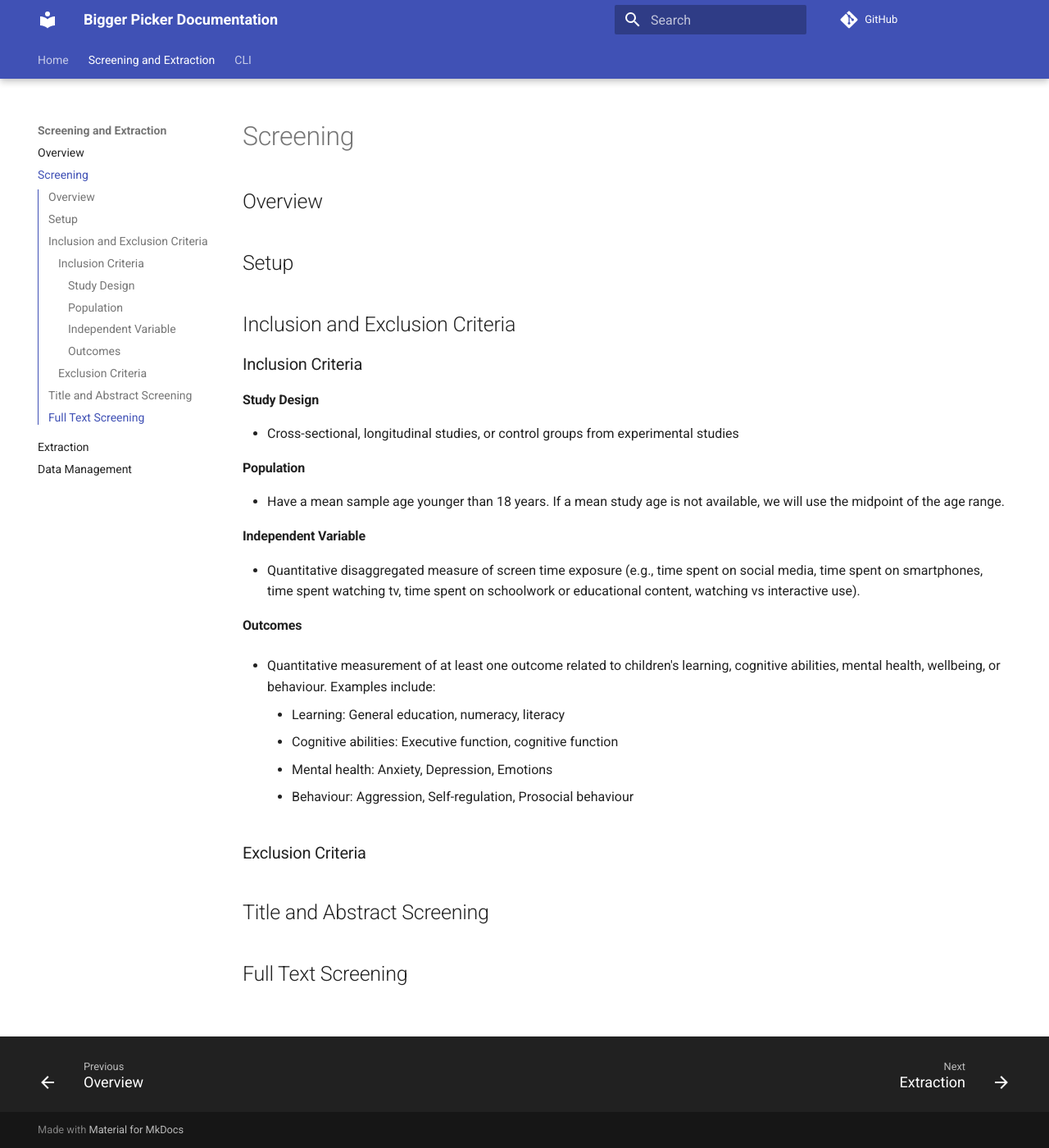
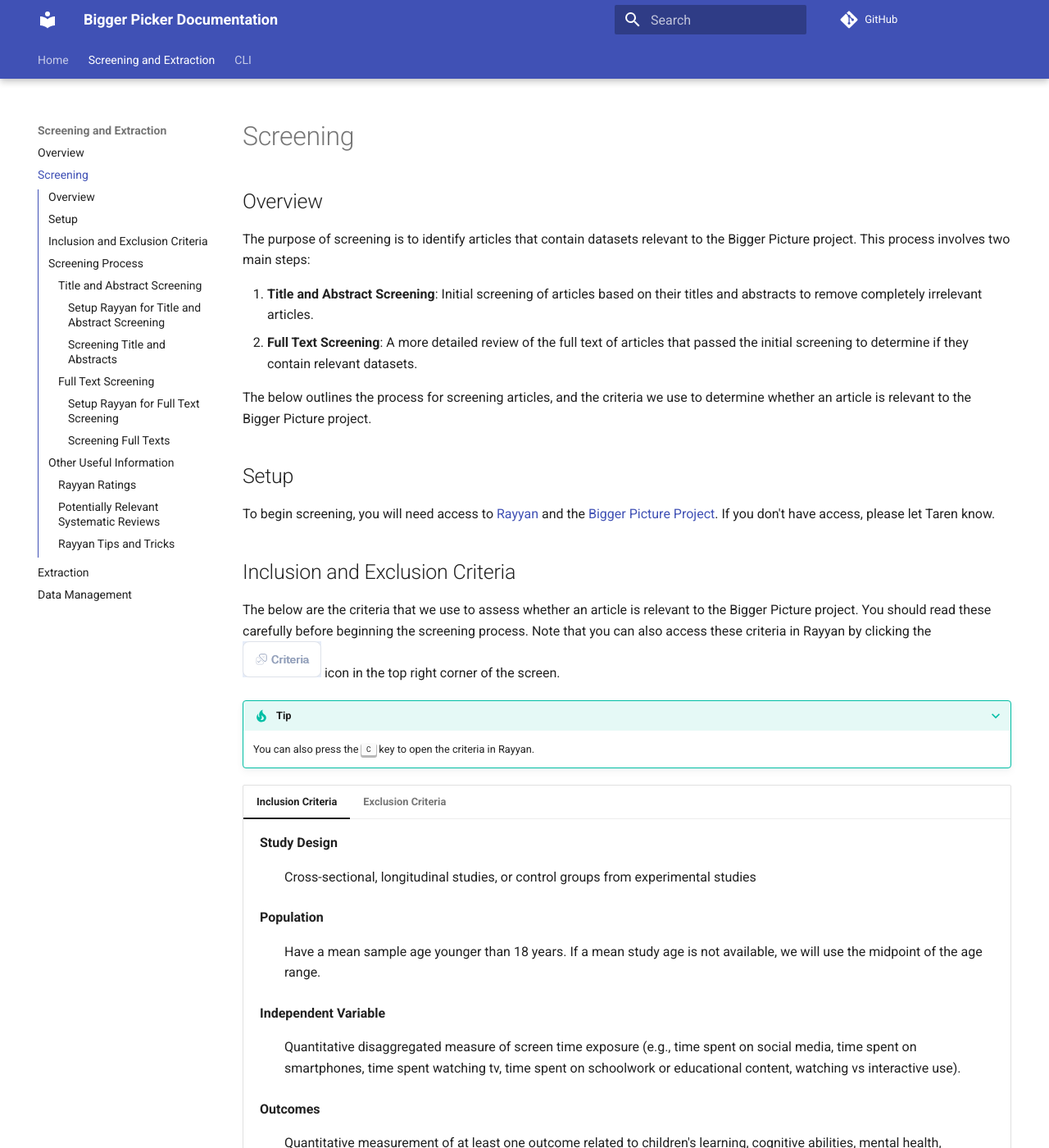
Before and after one commit to Motivation-and-Behaviour/bigger_picker, an MkDocs documentation site: the page built from docs/manual/screening.md, in a window 1280 px wide and 1400 px high. Shown: the whole window at 82% size. Built offline with MkDocs 1.6.1 and Material for MkDocs 9.7.7, drawn with Linux system fonts in a browser that asks for light colours; emoji names are drawn with the system emoji font; comment, search, counter and statistics services are not loaded; some of the changed text lies outside the part shown.

Commit message:
WIP: docs

```diff
--- /dev/null
+++ b/assets/inclusion_exclusion_criteria.md
@@ -0,0 +1,81 @@
+<!-- markdownlint-disable-file MD041 MD036 -->
+--8<-- [start:inclusion]
+
+**Study Design**
+
+:   Cross-sectional, longitudinal studies, or control groups from experimental studies
+
+**Population**
+
+:   Have a mean sample age younger than 18 years.
+    If a mean study age is not available, we will use the midpoint of the age range.
+
+**Independent Variable**
+
+:   Quantitative disaggregated measure of screen time exposure (e.g., time spent on social media, time spent on smartphones, time spent watching tv, time spent on schoolwork or educational content, watching vs interactive use).
+
+**Outcomes**
+
+:   Quantitative measurement of at least one outcome related to children's learning, cognitive abilities, mental health, wellbeing, or behaviour.
+    Examples include:
+
+      - Learning: General education, numeracy, literacy
+      - Cognitive abilities: Executive function, cognitive function
+      - Mental health: Anxiety, Depression, Emotions
+      - Behaviour: Aggression, Self-regulation, Prosocial behaviour
+
+--8<-- [end:inclusion]
+
+--8<-- [start:exclusion]
+
+!!! note
+    The label used in Rayyan is the part in **bold** below.
+    You only need to supply a label for a reason you are excluding an article when you are screening at the **full text** stage.
+    You do not need to supply a label for the title and abstract stage.
+
+**Wrong screen time measurement**
+
+:   Meets any of the following criteria:
+
+    - Only measured total or aggregated screen time and does not specify the type of screen activity (e.g., TV, social media, video games) and/or content (e.g., educational vs. recreational).
+      Note, studies will be included if disaggregated screen time data was collected, even if only aggregated results were reported.
+    - Does not specify the type of screen activity (e.g., TV, social media, video games) and/or content (e.g., educational vs. recreational).
+    - Only measured ‘problematic screen use’ (e.g., internet addiction scales) which do not provide time-based measurements
+    - Only has a dichotomous measure of screen use (e.g., ‘meets guidelines’ or ‘does not meet guidelines’).
+      Note, studies will be included if they measure screen time in time units, then converted to a dichotomous measure.
+    - Screen time measured is not ecologically valid.
+      That is, screen time should be measured in a way that reflects real-world use.
+      Studies where they have experimentally manipulated screen time (e.g., having children watch a show in the lab) are excluded.
+      An example of experimental screen time study that would be included are if they placed a restriction on children’s screen time and screen time was still ecological.
+
+**Wrong outcome**
+
+:   Does not include at least one quantitatively measured outcome related to learning, cognitive abilities, mental health, wellbeing, or behaviour.
+
+**Wrong age**
+
+:   Mean sample age older than 18 years. If the mean age is unclear and the age range midpoint is ≥18 years
+
+**Foreign Language**
+
+:   Full-text not available in English
+
+**Wrong study design**
+
+:   Study designs that cannot contribute to IPD including:
+
+    - Systematic reviews, meta-analyses, or narrative reviews
+    - Qualitative-only designs
+    - Studies that only report group-level associations (e.g., screen use rates and test scores by country)
+    - Case studies or case reports with no participant-level quantitative data
+
+**Data availability statement states that data cannot be shared.**
+
+:   Data availability statement states that data cannot be shared.
+    This may be stated in the data availability section in full-text.
+
+**PDF not available**
+
+:   Cannot retrieve full-text
+
+--8<-- [end:exclusion]
--- a/docs/manual/screening.md
+++ b/docs/manual/screening.md
@@ -2,41 +2,109 @@
 
 ## Overview
 
+The purpose of screening is to identify articles that contain datasets relevant to the Bigger Picture project.
+This process involves two main steps:
+
+1. **Title and Abstract Screening**: Initial screening of articles based on their titles and abstracts to remove completely irrelevant articles.
+2. **Full Text Screening**: A more detailed review of the full text of articles that passed the initial screening to determine if they contain relevant datasets.
+
+The below outlines the process for screening articles, and the criteria we use to determine whether an article is relevant to the Bigger Picture project.
+
 ## Setup
+
+To begin screening, you will need access to [Rayyan](https://www.rayyan.ai/) and the [Bigger Picture Project](https://new.rayyan.ai/reviews/1388927/overview).
+If you don't have access, please let Taren know.
 
 ## Inclusion and Exclusion Criteria
 
-### Inclusion Criteria
+The below are the criteria that we use to assess whether an article is relevant to the Bigger Picture project.
+You should read these carefully before beginning the screening process.
+Note that you can also access these criteria in Rayyan by clicking the ![Rayyan Criteria Icon](../imgs/rayyan_criteria.png) icon in the top right corner of the screen.
 
---8<-- [start:inclusion]
+???+ tip
+    You can also press the ++c++ key to open the criteria in Rayyan.
 
-#### Study Design
+=== "Inclusion Criteria"
 
-- Cross-sectional, longitudinal studies, or control groups from experimental studies
+    --8<-- "assets/inclusion_exclusion_criteria.md:inclusion"
 
-#### Population
+=== "Exclusion Criteria"
 
-- Have a mean sample age younger than 18 years.
-  If a mean study age is not available, we will use the midpoint of the age range.
+    --8<-- "assets/inclusion_exclusion_criteria.md:exclusion"
 
-#### Independent Variable
+## Screening Process
 
-- Quantitative disaggregated measure of screen time exposure (e.g., time spent on social media, time spent on smartphones, time spent watching tv, time spent on schoolwork or educational content, watching vs interactive use).
+We are only screening articles once, rather than screening in duplicate as is common in systematic reviews.
+We may later go back and double-screen articles that were excluded to ensure we haven't missed anything, but our priority is to get through the screening process as quickly as possible so that we can start contacting authors.
+When screening in Rayyan, it is important to set the filters so that you are only seeing articles that have not been screened yet, as this is not the default.
 
-#### Outcomes
+### Title and Abstract Screening
 
-- Quantitative measurement of at least one outcome related to children's learning, cognitive abilities, mental health, wellbeing, or behaviour.
-  Examples include:
+The goal of the title and abstract stage is just to remove articles that are clearly irrelevant to the Bigger Picture project.
+We aim to do this bit as quickly as possible - don't labour over decisions at this stage.
+If you are on the fence about an article, it is best to include it and review it in the full text stage.
 
-      - Learning: General education, numeracy, literacy
-      - Cognitive abilities: Executive function, cognitive function
-      - Mental health: Anxiety, Depression, Emotions
-      - Behaviour: Aggression, Self-regulation, Prosocial behaviour
+#### Setup Rayyan for Title and Abstract Screening
 
---8<-- [end:inclusion]
+1. Log in to [Rayyan](https://www.rayyan.ai/) and navigate to the [Bigger Picture Project](https://new.rayyan.ai/reviews/1388927/overview).
+2. Click on the **Screening** tab.
+3. Set the filters to show only articles that need to be screened:
+      - The filter by inclusion at the top of the list of articles should be set to 'Undecided':
 
-### Exclusion Criteria
+        ![Rayyan Undecided Filter](../imgs/rayyan_undecided.png)
 
-## Title and Abstract Screening
+      - The 'Max member Decisions' filter should be set to 'At most 0' (that is, articles that have not been screened by anyone yet):
 
-## Full Text Screening
+        ![Rayyan Max Member Decisions Filter](../imgs/rayyan_max_decisions.png)
+
+You are welcome to use the other filters to speed up the process.
+Some useful filters are:
+
+- *Keywords for Include/Exclude*: These are words that we have identified as common in either articles that are usually included or excluded.
+
+#### Screening Title and Abstracts
+
+Use the ![Rayyan Include](../imgs/rayyan_include.png) or ![Rayyan Exclude](../imgs/rayyan_exclude.png) buttons to screen articles.
+Avoid using the ![Rayyan Maybe](../imgs/rayyan_maybe.png) button, as this just requires it to be screened again later.
+
+The fastest way to screen articles is to use the keyboard shortcuts in Rayyan.
+Use the ++i++ key to include an article, the ++e++ key to exclude it.
+
+???+ tip
+    You can quickly view the keyboard shortcuts in Rayyan by pressing the ++v++ key.
+
+### Full Text Screening
+
+#### Setup Rayyan for Full Text Screening
+
+Setting up Rayyan is the same as for [Title and Abstract Screening](#setup-rayyan-for-title-and-abstract-screening).
+Navigate to the **Full Text Screening** tab and apply the same filters as above.
+You may also want to filter by if an article already has a PDF attached by setting the 'Full Text' filter to 'Private' (:person_shrugging:).
+
+#### Screening Full Texts
+
+There are two main differences between the full text screening and the title and abstract screening:
+
+<div class="annotate" markdown>
+
+1. When you exclude an article, you need to provide a reason.
+   You do this using the 'Exclude with Reasons' box at the bottom of the screen.
+
+    ???+ tip
+        You can quickly access the exclusion reasons by pressing the ++r++ key.
+
+2. When you include an article, you need to add a label that tells our software that it is ready to be extracted. (1)
+   When you have included an article,
+
+</div>
+
+1. For some inexplicable reason, the Rayyan API does not differentiate between articles included at the title and abstract stage and those included at the full text stage.
+   So, we have to use a label to indicate that an article is ready for extraction.
+
+## Other Useful Information
+
+### Rayyan Ratings
+
+### Potentially Relevant Systematic Reviews
+
+### Rayyan Tips and Tricks
--- /dev/null
+++ b/docs/stylesheets/extra.css
@@ -0,0 +1,8 @@
+.md-typeset .tabbed-set {
+  border: 0.5px solid var(--md-typeset-table-color);
+}
+
+.md-typeset .tabbed-content {
+  padding-left: 1rem;
+  padding-right: 1rem;
+}
--- a/mkdocs.yml
+++ b/mkdocs.yml
@@ -17,7 +17,6 @@ theme:
     - navigation.footer
     - navigation.tracking
     - content.code.copy
-    - content.tabs.link
     - content.tooltips
     - search.suggest
     - search.highlight
@@ -47,6 +46,8 @@ markdown_extensions:
         - name: mermaid
           class: mermaid
           format: !!python/name:pymdownx.superfences.fence_code_format
+  - pymdownx.tabbed:
+      alternate_style: true
   - pymdownx.tasklist:
       custom_checkbox: true
       clickable_checkbox: true
@@ -55,6 +56,8 @@ markdown_extensions:
   - tables
 watch:
   - assets
+extra_css:
+  - stylesheets/extra.css
 nav:
   - Home: index.md
   - Screening and Extraction:
```
Also changed, not shown: docs/manual/extraction.md (+0 -4 lines), docs/imgs/rayyan_criteria.png (added), docs/imgs/rayyan_exclude.png (added), docs/imgs/rayyan_fulltext_filter.png (added), docs/imgs/rayyan_include.png (added), docs/imgs/rayyan_max_decisions.png (added), docs/imgs/rayyan_maybe.png (added), docs/imgs/rayyan_undecided.png (added).
